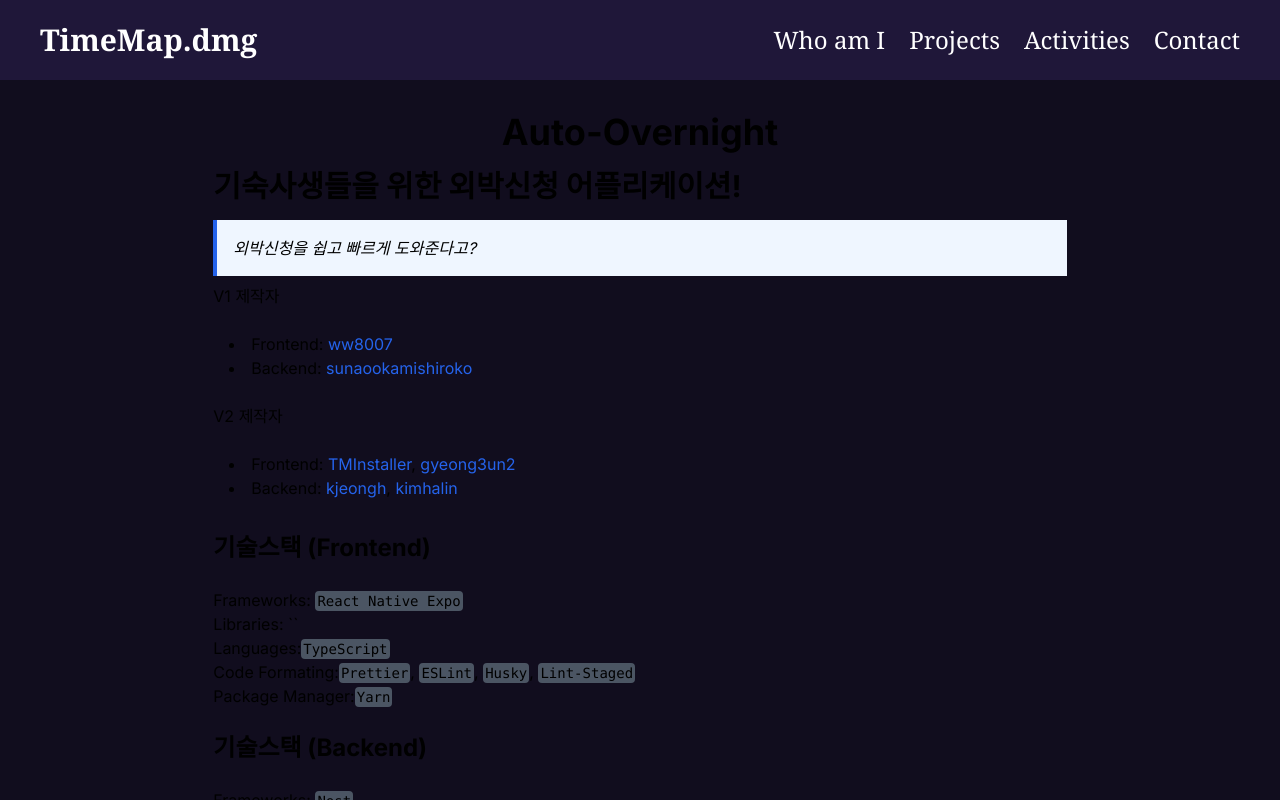
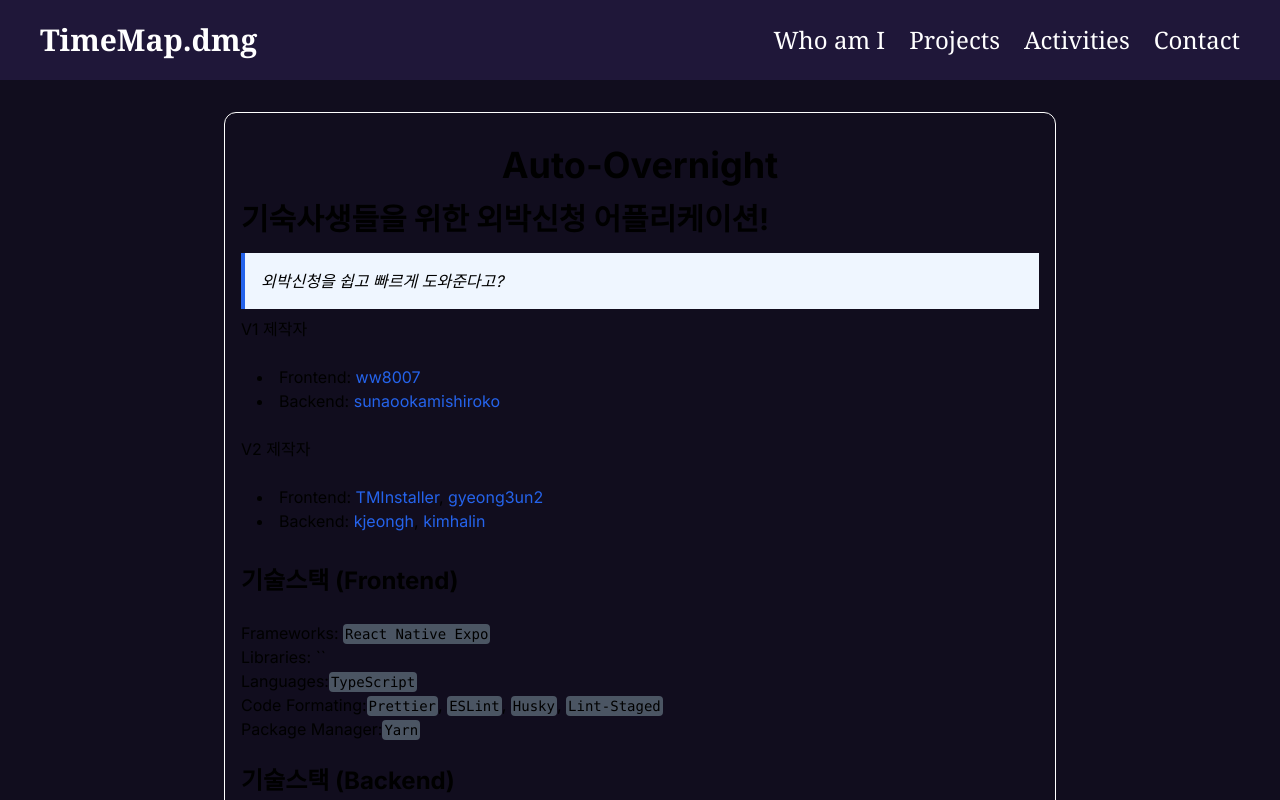
Before and after one commit to TMInstaller/time-map-dmg, a Next.js app: page /projects/auto-overnight in a window 1280 px wide. Shown: the top 800 px of the page. Built offline with nearby package versions, Linux system fonts and the light colour scheme.

Commit message:
디자인 변경

```diff
--- a/src/app/(info)/projects/[slug]/page.tsx
+++ b/src/app/(info)/projects/[slug]/page.tsx
@@ -29,9 +29,9 @@ function ProjectPage({ params }: { params: { slug: string } }) {
   }
 
   return (
-    <div className='mt-8 flex justify-center items-center'>
+    <div className='mt-8 flex justify-center items-center px-4'>
       {/* 화면 전체 높이에 걸쳐 중앙 정렬 */}
-      <article className='w-full md:w-2/3 flex flex-col px-4 md:px-0'>
+      <article className='w-full md:w-2/3 flex flex-col px-4 py-8 border border-white rounded-xl md:max-w-[900px]'>
         {/* 전체 너비에서 반으로 줄임 */}
         <h1 className='text-4xl font-bold text-center'>{project.title}</h1>
         <ReactMarkdown
```
